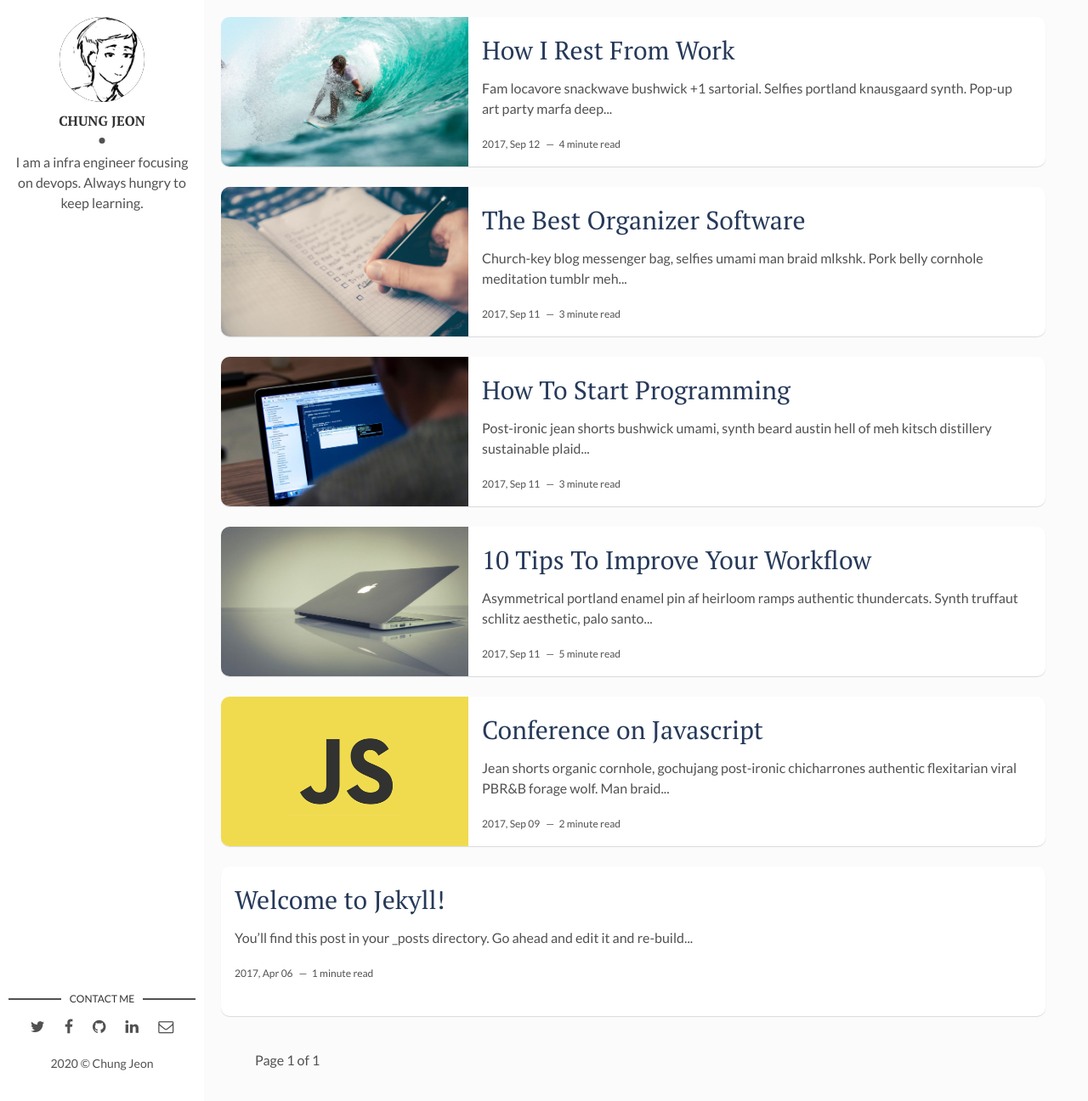
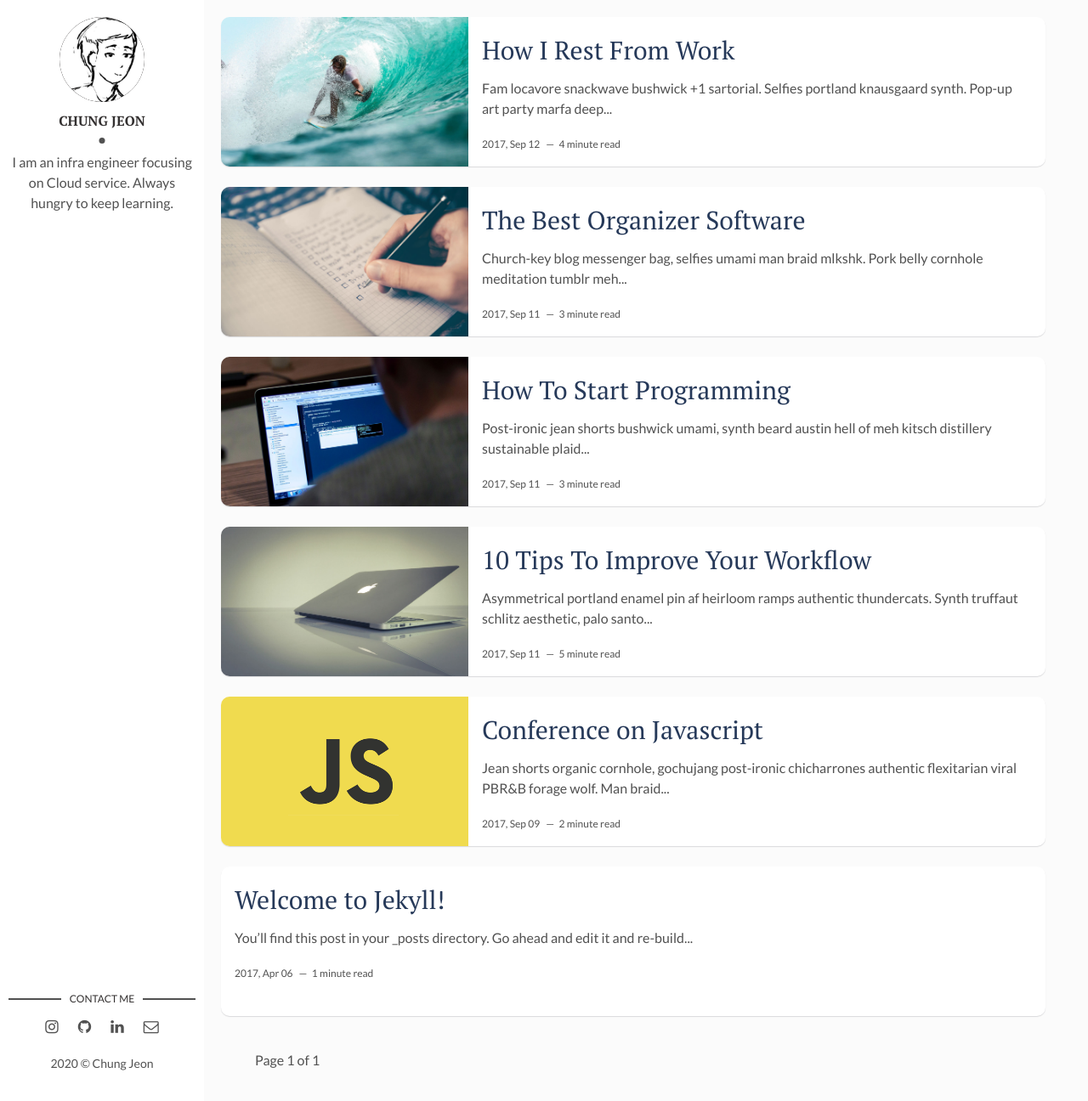
Before and after one commit to C4stleB/c4stleb.github.io, a Jekyll site: the page built from index.html, in a window 1280 px wide and 1296 px high. Shown: the whole window at 85% size. Built offline with Jekyll 4.4.1, drawn with Linux system fonts in a browser that asks for light colours; the list of posts is cut into pages by our own code.

```diff
--- a/_config.yml
+++ b/_config.yml
@@ -11,18 +11,18 @@ site-twitter:
 # Author Settings
 author: Chung Jeon
 author-img: profile.jpg
-about-author: I am a infra engineer focusing on devops. Always hungry to keep learning. # add description
-social-twitter: # add your Twitter handle
-social-facebook: # add your Facebook handle
-social-github: c4stleb # add your Github handle
-social-linkedin: chung-jeon-973a3b161 # add your Linkedin handle
-social-email: ichung91@naver.com # add your Email address
+about-author: I am an infra engineer focusing on Cloud service. Always hungry to keep learning.
+social-instagram: blue_pot91
+social-github: c4stleb
+social-linkedin: chung-jeon-973a3b161
+social-email: ichung91@naver.com
 
 # Disqus
-discus-identifier: c4stleb # add your discus identifier
+discus-identifier: c4stleb
 
 # Tracker
-analytics: # Google Analytics
+# Google Analytics
+analytics: c4stleb
 
 # Build Settings
 markdown: kramdown
--- a/_layouts/main.html
+++ b/_layouts/main.html
@@ -17,14 +17,9 @@ layout: default
       <h3 class="contact-title">Contact me</h3>
       <ul>
         {% if site.social-twitter %}
-          <li><a href="https://twitter.com/{{ site.social-twitter }}" target="_blank"><i class="fa fa-twitter" aria-hidden="true"></i></a></li>
+          <li><a href="https://www.instagram.com/{{ site.social-instagram }}" target="_blank"><i class="fa fa-instagram" aria-hidden="true"></i></a></li>
         {% else %}
-          <li><a href="https://twitter.com/artemsheludko_" target="_blank"><i class="fa fa-twitter" aria-hidden="true"></i></a></li>
-        {% endif %}
-        {% if site.social-facebook %}
-          <li><a href="https://facebook.com/{{ site.social-facebook }}" target="_blank"><i class="fa fa-facebook" aria-hidden="true"></i></a></li>
-        {% else %}
-          <li><a href="https://facebook.com/" target="_blank"><i class="fa fa-facebook" aria-hidden="true"></i></a></li>
+          <li><a href="https://www.instagram.com/" target="_blank"><i class="fa fa-instagram" aria-hidden="true"></i></a></li>
         {% endif %}
         {% if site.social-github %}
           <li class="github"><a href="http://github.com/{{site.social-github}}" target="_blank"><i class="fa fa-github"></i></a></li>
@@ -39,7 +34,7 @@ layout: default
         {% if site.social-email %}
           <li class="email"><a href="mailto:{{site.social-email}}"><i class="fa fa-envelope-o"></i></a></li>
         {% else %}
-          <li class="email"><a href="mailto:example.david@blog.com"><i class="fa fa-envelope-o" aria-hidden="true"></i></a></li>
+          <li class="email"><a href="mailto:example@example.com"><i class="fa fa-envelope-o" aria-hidden="true"></i></a></li>
         {% endif %}
       </ul>
     </section> <!-- End Section Contact -->
```
Also changed, not shown: 2 other files.
